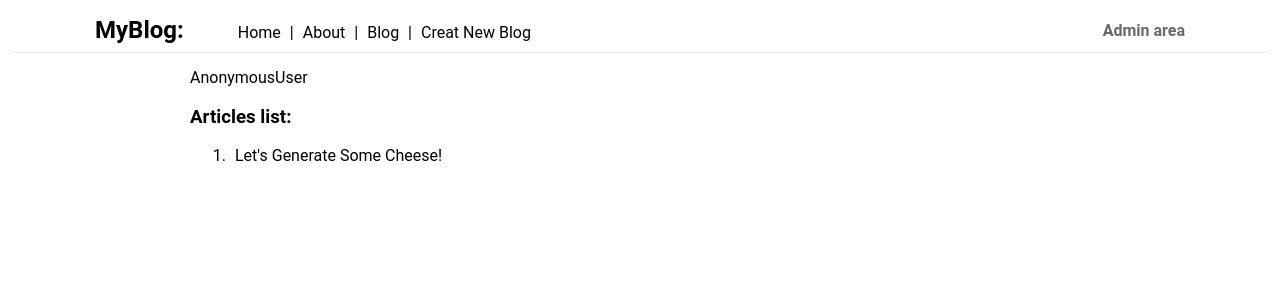
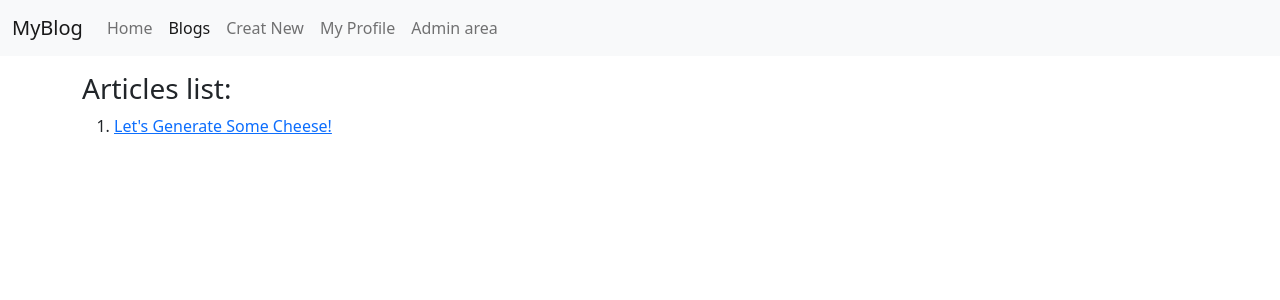
Before and after one commit to sandnima/Simple-blog-with-Django, a Django app: page /blog/ in a window 1280 px wide. Shown: the top 300 px of the page. Run offline with Django 3.2, Linux system fonts and the light colour scheme; data comes from the database, SQL or seed files in the repository; some libraries are stand-ins or nearby versions.

Commit message:
Bootstrap added Home, Navbar changed

```diff
--- a/blog/templates/blog/list.html
+++ b/blog/templates/blog/list.html
@@ -1,7 +1,6 @@
 {% extends 'base.html' %}
 
 {% block content %}
-    <p>{{ user }}</p>
     <h3>Articles list:</h3>
     <ol>
         {% for object in object_list %}
--- a/manage.py
+++ b/manage.py
@@ -3,7 +3,7 @@ import os
 import sys
 
 if __name__ == "__main__":
-    os.environ.setdefault("DJANGO_SETTINGS_MODULE", "SimpleBlog.settings")
+    os.environ.setdefault("DJANGO_SETTINGS_MODULE", "simpleblog.settings")
     try:
         from django.core.management import execute_from_command_line
     except ImportError as exc:
--- a/SimpleBlog/urls.py
+++ b/simpleblog/urls.py
@@ -1,4 +1,4 @@
-"""SimpleBlog URL Configuration
+"""simpleblog URL Configuration
 
 The `urlpatterns` list routes URLs to views. For more information please see:
     https://docs.djangoproject.com/en/2.0/topics/http/urls/
@@ -22,7 +22,7 @@ from django.conf import settings
 from .views import AboutView, IndexView
 
 urlpatterns = [
-    path('admin/', admin.site.urls),
+    path('admin/', admin.site.urls, name='admin'),
     path('blog/', include('blog.urls')),
     path('', IndexView.as_view(), name='index'),
     path('about/', AboutView.as_view(), name='about'),
--- a/SimpleBlog/wsgi.py
+++ b/simpleblog/wsgi.py
@@ -1,5 +1,5 @@
 """
-WSGI config for SimpleBlog project.
+WSGI config for simpleblog project.
 
 It exposes the WSGI callable as a module-level variable named ``application``.
 
@@ -11,6 +11,6 @@ import os
 
 from django.core.wsgi import get_wsgi_application
 
-os.environ.setdefault("DJANGO_SETTINGS_MODULE", "SimpleBlog.settings")
+os.environ.setdefault("DJANGO_SETTINGS_MODULE", "simpleblog.settings")
 
 application = get_wsgi_application()
--- a/templates/base.html
+++ b/templates/base.html
@@ -1,79 +1,42 @@
+{% load static %}
 <!DOCTYPE html>
 <html lang="en">
 <head>
-    <meta charset="UTF-8">
-    <title>MyBlog</title>
-    <style>
-        body {
-            font-family: "Roboto", "Lucida Grande", "DejaVu Sans", "Bitstream Vera Sans", Verdana, Arial, sans-serif;
-        }
-        main {
-            max-width: 900px;
-            margin: auto;
-        }
-        nav div {
-            width: 1100px;
-            margin: auto;
-        }
-        nav {
-            padding: 0.5rem 0 0.5rem 0;
-            margin-bottom: 1rem;
-            box-shadow: 0 2px 2px -2px rgba(0,0,0,.2);
-        }
-        ul#navbar {
-            display:inline;
-        }
-        li {
-            margin-bottom: 5px;
-            margin-top: 5px;
-        }
-        ul#navbar li, h2 {
-            display:inline;
-            text-decoration: none;
-        }
-        a {
-            padding-left: 5px;
-            padding-right: 5px;
-            text-decoration: none;
-            color: black;
-        }
-        a:hover {
-            background: bisque;
-        }
-        span a {
-            color: grey;
-        }
-        .active {
-            padding: 0 5px 0 5px;
-            background: chartreuse;
-        }
-        .inactive {
-            padding: 0 5px 0 5px;
-            background: #ff3934;
-            color: #fff;
-        }
-        .admin {
-            float: right;
-        }
-        .admin a {
-            color: dimgrey;
-            font-weight: bold;
-        }
-        .banner {
-            height: 200px;
-            overflow: hidden;
-            object-fit: cover;
-            border-radius: 10px;
-        }
-    </style>
+    <!-- Required meta tags -->
+    <meta charset="utf-8">
+    <meta name="viewport" content="width=device-width, initial-scale=1">
+
+    <!-- favicon -->
+    <link rel="icon" type="image/png" href="{% static 'favicon.ico' %}"/>
+
+    <!-- Bootstrap CSS -->
+    <link href="https://cdn.jsdelivr.net/npm/bootstrap@5.0.2/dist/css/bootstrap.min.css" rel="stylesheet" integrity="sha384-EVSTQN3/azprG1Anm3QDgpJLIm9Nao0Yz1ztcQTwFspd3yD65VohhpuuCOmLASjC" crossorigin="anonymous">
+
+    <!-- Custom css -->
+    <link rel="stylesheet" href="{% static 'style.css' %}">
+
+    <!-- dropzone -->
+    <link rel="stylesheet" href="{% static 'dropzone.css' %}">
+    <script src="{% static 'dropzone.js' %}" defer></script>
+
+    <!-- Custom js -->
+    <script src="{% static 'functions.js' %}" defer></script>
+    {% block scripts %}
+    {% endblock scripts %}
+
+    <title>MyBlog | {% block title %}{% endblock title %}</title>
 </head>
 <body>
-    <nav><div>{% include 'navbar.html' %}</div></nav>
+    {% include "navbar.html" %}
 
+    <div class="container mt-3 mb-3">
+        {% block content %}
+        {% endblock content %}
+    </div>
 
-    <main>
-        {% block content %}
-        {% endblock %}
-    </main>
+    <!-- Bootstrap Bundle with Popper -->
+    <script src="https://cdn.jsdelivr.net/npm/bootstrap@5.0.2/dist/js/bootstrap.bundle.min.js" integrity="sha384-MrcW6ZMFYlzcLA8Nl+NtUVF0sA7MsXsP1UyJoMp4YLEuNSfAP+JcXn/tWtIaxVXM" crossorigin="anonymous"></script>
+    <!-- Jquery -->
+    <script src="https://code.jquery.com/jquery-3.5.1.min.js"></script>
 </body>
 </html>
--- a/templates/navbar.html
+++ b/templates/navbar.html
@@ -1,3 +1,46 @@
+{% url 'index' as path_to_home %}
+{% url 'admin:index' as path_to_admin %}
+{% url 'about' as path_to_about %}
+{% url 'blog:list' as path_to_blog_list %}
+{% url 'blog:create' as path_to_blog_create %}
+{% url 'accounts:my-profile' as path_to_my_profile %}
+
+<nav class="navbar navbar-expand-lg navbar-light bg-light">
+    <div class="container-fluid">
+        <a class="navbar-brand" href="{{ path_to_home }}">MyBlog</a>
+        <button class="navbar-toggler" type="button" data-bs-toggle="collapse" data-bs-target="#navbarNav"
+                aria-controls="navbarNav" aria-expanded="false" aria-label="Toggle navigation">
+            <span class="navbar-toggler-icon"></span>
+        </button>
+        <div class="collapse navbar-collapse" id="navbarNav">
+            <ul class="navbar-nav">
+                <li class="nav-item">
+                    <a class="nav-link {% if request.path == path_to_home %}active{% endif %}" aria-current="page"
+                       href="{{ path_to_home }}">Home</a>
+                </li>
+                <li>
+                    <a class="nav-link {% if request.path == path_to_blog_list %}active{% endif %}" aria-current="page"
+                       href="{{ path_to_blog_list }}">Blogs</a>
+                </li>
+                <li>
+                    <a class="nav-link {% if request.path == path_to_blog_create %}active{% endif %}" aria-current="page"
+                       href="{{ path_to_blog_create }}">Creat New</a>
+                </li>
+                <li class="nav-item">
+                    <a class="nav-link {% if request.path == path_to_my_profile %}active{% endif %}"
+                       href="{{ path_to_my_profile }}">My Profile</a>
+                </li>
+                <li class="nav-item">
+                    <a class="nav-link {% if request.path == path_to_admin %}active{% endif %}"
+                       href="{{ path_to_admin }}">Admin area</a>
+                </li>
+            </ul>
+        </div>
+    </div>
+</nav>
+<!---
+<nav>
+    <div>
         <h2><a href="/">MyBlog:</a></h2>
         <ul id="navbar">
             <li><a href="/">Home</a> | </li>
@@ -6,3 +49,6 @@
             <li><a href="/blog/create">Creat New Blog</a></li>
             <li class="admin"><a href="/admin">Admin area</a></li>
         </ul>
+    </div>
+</nav>
+-->
```
Also changed, not shown: simpleblog/settings.py (renamed from SimpleBlog/settings.py, +4 -4 lines), static/style.css (added, +77 -0 lines), simpleblog/__init__.py (added), simpleblog/views.py (renamed from SimpleBlog/views.py). Lines whose indentation alone changed are shown as unchanged.
